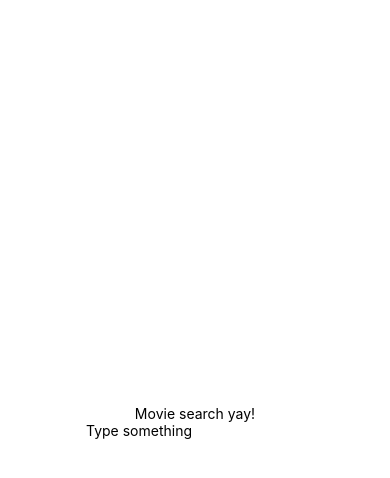
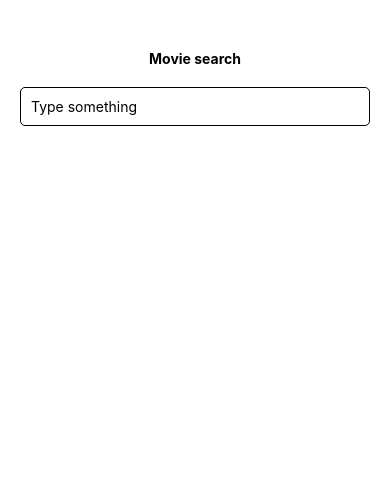
Before and after one commit to TechTestFC/Dice-Tech-Test, a React Native app: screen / in a window 390 px wide. Shown: the top 478 px of the page. Built offline with nearby package versions, Linux system fonts and the light colour scheme.

Commit message:
added spinner while fetching movies

```diff
--- /dev/null
+++ b/components/MoviesComponent/Loader.js
@@ -0,0 +1,53 @@
+import React from 'react';
+import { View, StyleSheet, Animated, Easing } from 'react-native';
+import loaderImg from '../../assets/loader.png';
+
+class Loader extends React.Component {
+    constructor(props) {
+        super(props);
+        this.state = {
+            deg: new Animated.Value(0),
+        };
+    }
+
+    componentDidMount() {
+        Animated.timing(
+            this.state.deg,
+            {
+                toValue: 1,
+                duration: 1500,
+                easing: Easing.linear(),
+            },
+        ).start();
+    }
+
+    render() {
+        const spin = this.state.deg.interpolate({
+            inputRange: [0, 1],
+            outputRange: ['0deg', '360deg'],
+        });
+
+        return (
+            <View style={styles.container}>
+                <Animated.Image
+                    style={{
+                        transform: [{ rotate: spin }],
+                        width: 50,
+                        height: 50,
+                    }}
+                    source={loaderImg}
+                />
+            </View>
+        );
+    }
+}
+
+const styles = StyleSheet.create({
+    container: {
+        flex: 1,
+        // justifyContent: 'center',
+        alignItems: 'center',
+    },
+});
+
+export default Loader;
--- a/components/MoviesComponent/index.js
+++ b/components/MoviesComponent/index.js
@@ -1,14 +1,19 @@
 import React from 'react';
 import { StyleSheet, Text, TextInput, View } from 'react-native';
 import MovieList from './MovieList';
+import Loader from './Loader';
 
 class MoviesComponent extends React.Component {
     render() {
         return (
             <View style={styles.container}>
-                <Text>Movie search yay!</Text>
-                <TextInput placeholder={'Type something'} value={this.props.filter} onChangeText={this.props.onFilterChanged} />
-                <MovieList movies={this.props.movies} />
+                <Text style={styles.title}>Movie search</Text>
+                <TextInput style={styles.filter} placeholder={'Type something'} value={this.props.filter} onChangeText={this.props.onFilterChanged} />
+                {
+                    this.props.isFetching
+                        ? <Loader />
+                        : <MovieList movies={this.props.movies} />
+                }
             </View>
         );
     }
@@ -18,8 +23,22 @@ const styles = StyleSheet.create({
     container: {
       flex: 1,
       backgroundColor: '#fff',
-      alignItems: 'center',
-      justifyContent: 'center',
+      marginTop: 50,
+      marginLeft: 20,
+      marginRight: 20,
+    },
+    title: {
+        textAlign: 'center',
+        fontWeight: 'bold',
+    },
+    filter: {
+        marginTop: 20,
+        marginBottom: 20,
+        padding: 10,
+        borderColor: 'black',
+        borderWidth: 1,
+        borderRadius: 5,
+        borderStyle: 'solid',
     },
 });
 
--- a/containers/MoviesContainer/index.js
+++ b/containers/MoviesContainer/index.js
@@ -1,7 +1,7 @@
 import React from 'react';
 import { connect } from 'react-redux';
 
-import { setFilter, setMovies } from '../../stores/movies/actions';
+import { setFilter, setMovies, setIsFetching } from '../../stores/movies/actions';
 import MoviesComponent from '../../components/MoviesComponent';
 import { fetchMovieList } from '../../api/movies/fetchMovieList';
 import { debounce } from '../../api/utils';
@@ -15,9 +15,11 @@ class MoviesContainer extends React.Component {
     fetchMovies = async (filter) => {
         const movies = await fetchMovieList(filter);
         this.props.setMovies(movies);
+        this.props.setIsFetching(false);
     }
 
     onFilterChangedHandler = async (filter) => {
+        this.props.setIsFetching(true);
         this.props.setFilter(filter);
         await this.fetchMovies(filter);
     }
@@ -28,19 +30,21 @@ class MoviesContainer extends React.Component {
                 filter={this.props.filter}
                 onFilterChanged={this.onFilterChangedHandler}
                 movies={this.props.movies}
+                isFetching={this.props.isFetching}
             />
         );
     }
 }
 
 const mapStateToProps = (state) => {
-    const { filter, movies } = state;
-    return { filter, movies };
+    const { filter, movies, isFetching } = state;
+    return { filter, movies, isFetching };
 }
 
 const mapDispatchToProps = (dispatch) => ({
     setFilter: (filter) => dispatch(setFilter(filter)),
     setMovies: (movies) => dispatch(setMovies(movies)),
+    setIsFetching: (isFetching) => dispatch(setIsFetching(isFetching)),
 })
 
 export default connect(mapStateToProps, mapDispatchToProps)(MoviesContainer);
--- a/stores/movies/actions.js
+++ b/stores/movies/actions.js
@@ -1,4 +1,4 @@
-import { SET_FILTER, SET_MOVIES } from "./constants";
+import { SET_FILTER, SET_MOVIES, SET_IS_FETCHING } from "./constants";
 
 export const setFilter = (filter) => ({
     type: SET_FILTER,
@@ -9,3 +9,8 @@ export const setMovies = (movies) => ({
     type: SET_MOVIES,
     movies,
 });
+
+export const setIsFetching = (isFetching) => ({
+    type: SET_IS_FETCHING,
+    isFetching,
+})
--- a/stores/movies/constants.js
+++ b/stores/movies/constants.js
@@ -1,2 +1,3 @@
 export const SET_FILTER = 'app/movies/SET_FILTER';
 export const SET_MOVIES = 'app/movies/SET_MOVIES';
+export const SET_IS_FETCHING = 'app/movies/SET_IS_FETCHING';
--- a/stores/movies/reducer.js
+++ b/stores/movies/reducer.js
@@ -1,8 +1,8 @@
-import { combineReducers } from 'redux';
-import { SET_FILTER, SET_MOVIES } from './constants';
+import { SET_FILTER, SET_MOVIES, SET_IS_FETCHING } from './constants';
 
 const initialState = {
     filter: '',
+    isFetching: false,
     movies: [],
 };
 
@@ -16,6 +16,10 @@ const moviesReducer = (state = initialState, action) => {
             const { movies } = action;
             return { ...state, movies };
         }
+        case SET_IS_FETCHING: {
+            const { isFetching } = action;
+            return { ...state, isFetching };
+        }
         default:
             return state;
     }
```
Also changed, not shown: assets/loader.png (added).
